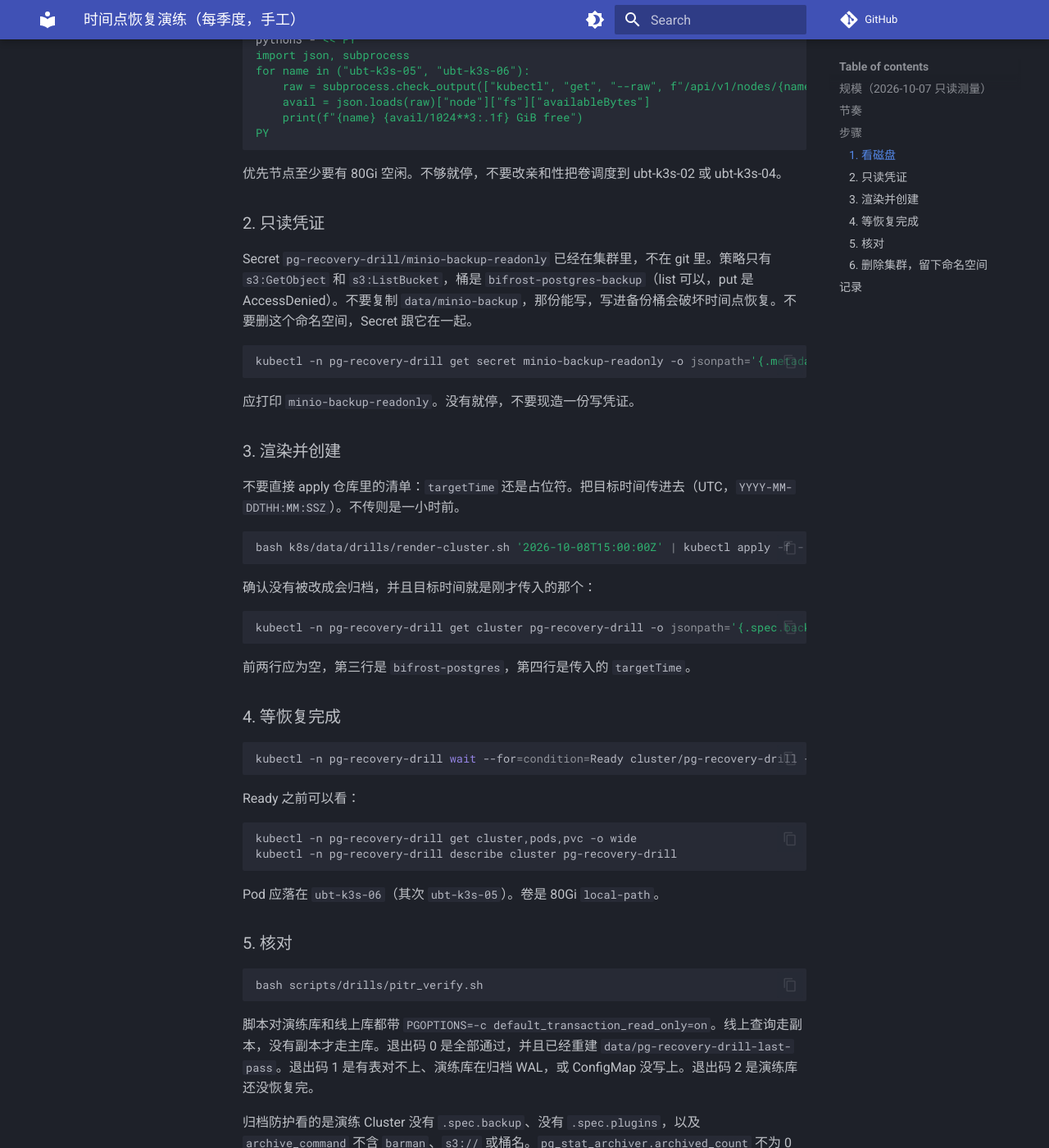
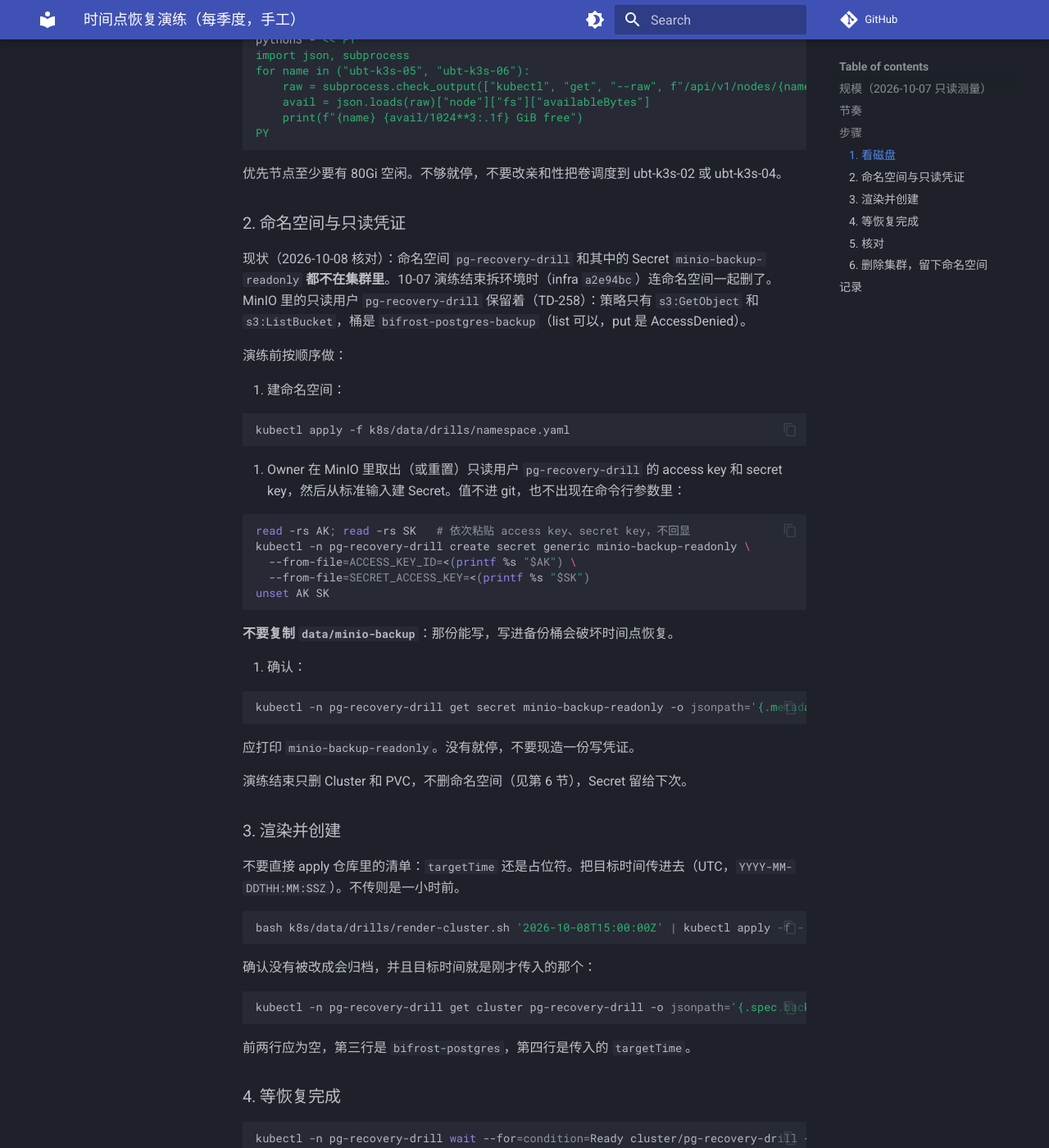
Before and after one commit to weitingzhao/bifrost-trade-infra, an MkDocs documentation site: the page built from docs/runbooks/pitr-drill.md, in a window 1280 px wide and 1400 px high, scrolled down 1919 px. Shown: the whole window at 82% size. Built offline with MkDocs 1.6.1 and Material for MkDocs 9.7.7, drawn with Linux system fonts in a browser that asks for light colours; comment, search, counter and statistics services are not loaded.

Commit message:
LANE-A6R: the drill namespace and read-only Secret are gone; say so (TD-258)
Verification of LANE-A6R found namespace pg-recovery-drill and Secret
minio-backup-readonly absent: the 10-07 teardown (a2e94bc) deleted the
namespace. The runbook said the Secret was already in the cluster. Section 2
now states the fact and gives the steps: apply k8s/data/drills/namespace.yaml
(restored), the Owner takes the MinIO read-only key, the Secret is created
from stdin. The manifest comment says the same. RATCHETS: the TD-217 row
pointed at the deleted recovery-drill directory; it now lists the kit,
pitr_verify.sh, the manifest check and the 100-day alert.

Co-Authored-By: Claude Opus 5.5 <noreply@anthropic.com>
Claude-Session: local_9b6d17bc-d1d3-463b-a708-903996da9fb4
Claude-Transcript: 230292da-8a16-4dca-9ef3-a29b35643c4f
Change-Id: I077bea1a56be426d22811b53e82b5df73a1ec9c6
Work: LANE-A6R, TD-258, TD-217

````diff
--- a/docs/runbooks/pitr-drill.md
+++ b/docs/runbooks/pitr-drill.md
@@ -57,15 +57,39 @@ PY
 
 优先节点至少要有 80Gi 空闲。不够就停，不要改亲和性把卷调度到 ubt-k3s-02 或 ubt-k3s-04。
 
-### 2. 只读凭证
+### 2. 命名空间与只读凭证
 
-Secret `pg-recovery-drill/minio-backup-readonly` 已经在集群里，不在 git 里。策略只有 `s3:GetObject` 和 `s3:ListBucket`，桶是 `bifrost-postgres-backup`（list 可以，put 是 AccessDenied）。不要复制 `data/minio-backup`，那份能写，写进备份桶会破坏时间点恢复。不要删这个命名空间，Secret 跟它在一起。
+现状（2026-10-08 核对）：命名空间 `pg-recovery-drill` 和其中的 Secret `minio-backup-readonly` **都不在集群里**。10-07 演练结束拆环境时（infra `a2e94bc`）连命名空间一起删了。MinIO 里的只读用户 `pg-recovery-drill` 保留着（TD-258）：策略只有 `s3:GetObject` 和 `s3:ListBucket`，桶是 `bifrost-postgres-backup`（list 可以，put 是 AccessDenied）。
 
-```bash
-kubectl -n pg-recovery-drill get secret minio-backup-readonly -o jsonpath='{.metadata.name}{"\n"}'
-```
+演练前按顺序做：
 
-应打印 `minio-backup-readonly`。没有就停，不要现造一份写凭证。
+1. 建命名空间：
+
+   ```bash
+   kubectl apply -f k8s/data/drills/namespace.yaml
+   ```
+
+2. Owner 在 MinIO 里取出（或重置）只读用户 `pg-recovery-drill` 的 access key 和 secret key，然后从标准输入建 Secret。值不进 git，也不出现在命令行参数里：
+
+   ```bash
+   read -rs AK; read -rs SK   # 依次粘贴 access key、secret key，不回显
+   kubectl -n pg-recovery-drill create secret generic minio-backup-readonly \
+     --from-file=ACCESS_KEY_ID=<(printf %s "$AK") \
+     --from-file=SECRET_ACCESS_KEY=<(printf %s "$SK")
+   unset AK SK
+   ```
+
+   **不要复制 `data/minio-backup`**：那份能写，写进备份桶会破坏时间点恢复。
+
+3. 确认：
+
+   ```bash
+   kubectl -n pg-recovery-drill get secret minio-backup-readonly -o jsonpath='{.metadata.name}{"\n"}'
+   ```
+
+   应打印 `minio-backup-readonly`。没有就停，不要现造一份写凭证。
+
+演练结束只删 Cluster 和 PVC，不删命名空间（见第 6 节），Secret 留给下次。
 
 ### 3. 渲染并创建
 
````
Also changed, not shown: agent-config/RATCHETS.md (+1 -1 lines), 2 other files.
